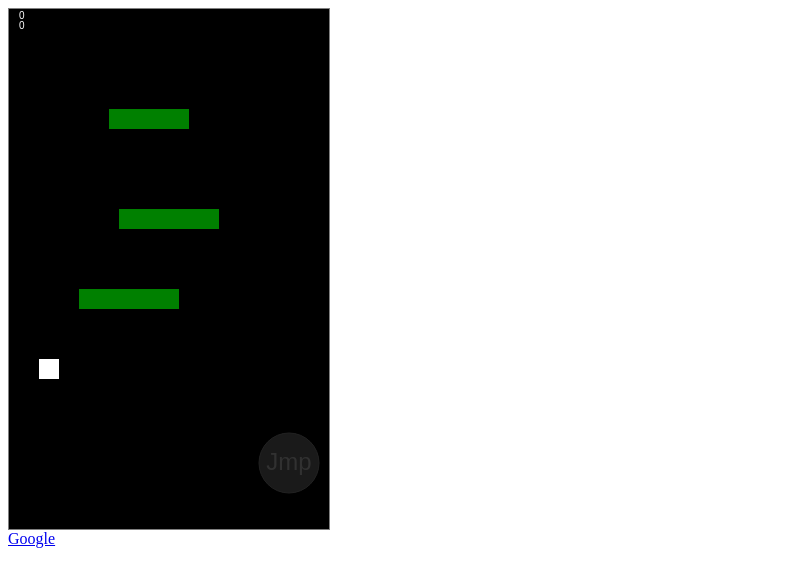
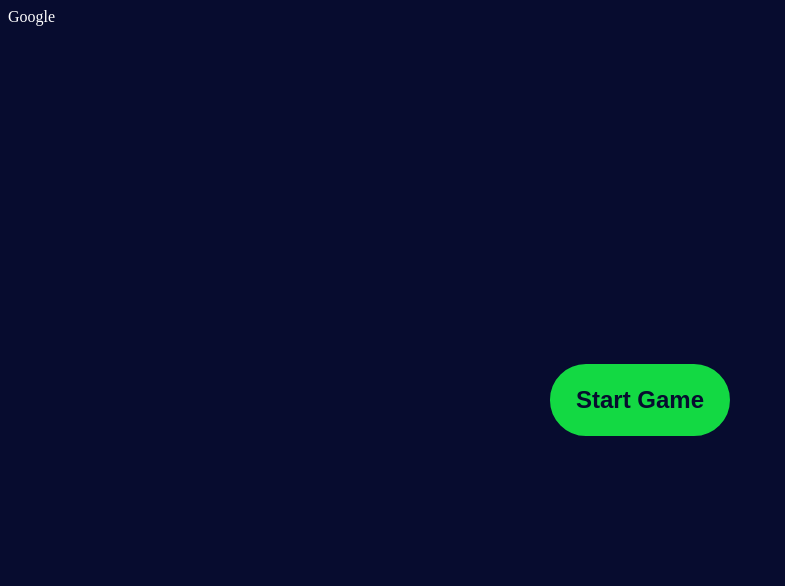
Before and after one commit to KeduldePaul/Simple-Js-Platformer-Game, a plain HTML site: page index.html in a window 1280 px wide. Shown: the whole page, without its empty margins (0-785 px from the left). Drawn offline with Linux system fonts and the light colour scheme.

Commit message:
update index.html For full window canvas

```diff
--- a/index.html
+++ b/index.html
@@ -3,17 +3,80 @@
   <head>
     <title>Score</title>
     <style>
+      :root{
+        /* --clra: rgb(176,186,188); */
+        --clra: rgb(19,217,67);
+        --mainbg: rgb(7,12,47);
+      }
+
+      body {
+        background-color: var(--mainbg);
+      }
+
+      * {
+        text-decoration-color: white;
+      }
+
       #cnv {
         border : 1px solid grey;
+        display: none;
+        position: fixed;
+        top: -1px;
+        left: -1px;
+        z-index: 1;
+      }
+
+      /* #start-btn-container {
+        height : 200px;
+        display: block;
+        border: 3px solid green;
+        position: relative;
+      } */
+
+      #start-game {
+        margin: 0;
+        position: absolute;
+        top: 50%;
+        left: 50%;
+        -ms-transform: translate(-50%, -50%);
+        transform: translate(-50%, -50%);
+      }
+
+      button.btn {
+        height : 3em;
+        padding-right: 1em;
+        padding-left: 1em;
+        border: 2px solid var(--clra);
+        background-color: var(--clra);
+        border-radius: 1.5em;
+        color: var(--mainbg);
+        font : 24px Arial;
+        font-weight: bold;
+      }
+
+      button.btn:hover {
+        background-color: transparent;
+        color:var(--clra);
+      }
+
+      buttin.btn:active {
+        background-color: var(--clra);
       }
 
       .help-links {
         display: block;
+        text-decoration:none;
+        color: white;
       }
     </style>
   </head>
   <body>
     <canvas id='cnv' width='320' height='520'></canvas>
+    <!-- <div id="start-btn-container">
+    </div> -->
+      <div id="start-game">
+        <button class="btn">Start Game</button>
+      </div>
     <a class="help-links" href="https://google.co.id">Google</a>
     <!--<script src="/src/util.js"></script>-->
     <script src="/src/Vec2.js"></script>
```
